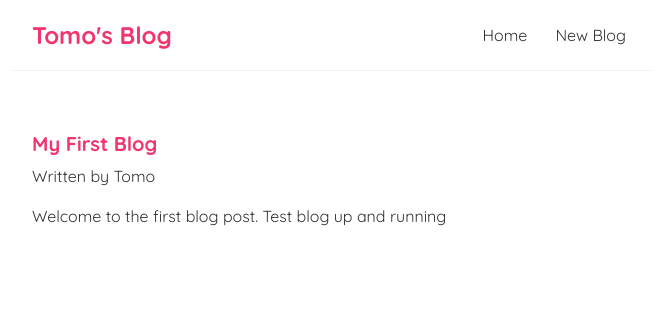
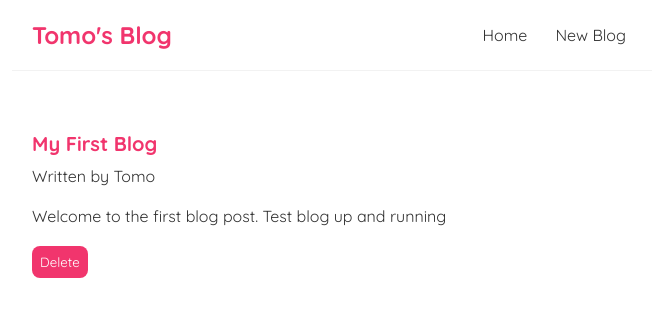
Before and after one commit to tomonorman/react-blog, a React (Create React App) app: page /blogs/1 in a window 1280 px wide. Shown: the top 316 px of the page, without its empty margins (308-964 px from the left). Built offline with nearby package versions, Linux system fonts and the light colour scheme; data requests are answered from the project's data file.

Commit message:
delete function and 404 page added

```diff
--- a/src/App.js
+++ b/src/App.js
@@ -3,6 +3,7 @@
 import { BrowserRouter as Router, Route, Switch } from "react-router-dom";
 import Create from "./Create";
 import BlogDetails from "./BlogDetails";
+import NotFound from "./NotFound";
 
 function App() {
   return (
@@ -20,6 +21,9 @@
             <Route path="/blogs/:id">
               <BlogDetails />
             </Route>
+            <Route path="*">
+              <NotFound />
+            </Route>
           </Switch>
         </div>
       </div>
--- a/src/BlogDetails.js
+++ b/src/BlogDetails.js
@@ -1,9 +1,18 @@
-import { useParams } from "react-router-dom";
+import { useHistory, useParams } from "react-router-dom";
 import useFetch from "./useFetch";
 
 const BlogDetails = () => {
   const { id } = useParams();
   const { data: blog, error, isPending } = useFetch("http://localhost:8000/blogs/" + id);
+  const history = useHistory();
+
+  const handleClick = () => {
+    fetch("http://localhost:8000/blogs/" + blog.id, {
+      method: "DELETE"
+    }).then(() => {
+      history.push("/");
+    })
+  }
 
   return (
     <div className="blog-details">
@@ -14,6 +23,7 @@
           <h2>{ blog.title }</h2>
           <p>Written by { blog.author }</p>
           <div>{ blog.body }</div>
+          <button onClick={handleClick}>Delete</button>
         </article>
       )}
     </div>
--- a/src/Create.js
+++ b/src/Create.js
@@ -1,10 +1,12 @@
 import { useState } from "react";
+import { useHistory } from "react-router-dom";
 
 const Create = () => {
   const [title, setTitle] = useState("");
   const [body, setBody] = useState("");
   const [author, setAuthor] = useState("tomo");
   const [isPending, setIsPending] = useState(false);
+  const history = useHistory();
 
   const handleSubmit = (event) => {
     event.preventDefault();
@@ -18,6 +20,7 @@
     }).then(() => {
       console.log("new blog added");
       setIsPending(false);
+      history.push("/");
     })
   }
 
--- /dev/null
+++ b/src/NotFound.js
@@ -0,0 +1,14 @@
+import { Link } from "react-router-dom";
+
+const NotFound = () => {
+
+  return (
+    <div className="not-found">
+      <h2>Sorry</h2>
+      <p>That page cannot be found</p>
+      <Link to="/">Back to Homepage</Link>
+    </div>
+  );
+}
+
+export default NotFound;
--- a/src/index.css
+++ b/src/index.css
@@ -72,6 +72,14 @@
   margin: 20px 0;
 }
 
+.blog-details button {
+  background: #f1356d;
+  color: #fff;
+  border: 0;
+  padding: 8px;
+  border-radius: 8px;
+  cursor: pointer;
+}
 /* Create Form */
 
 .create {
```
Also changed, not shown: 1 other file (tests, documents, lock files or other folders).
